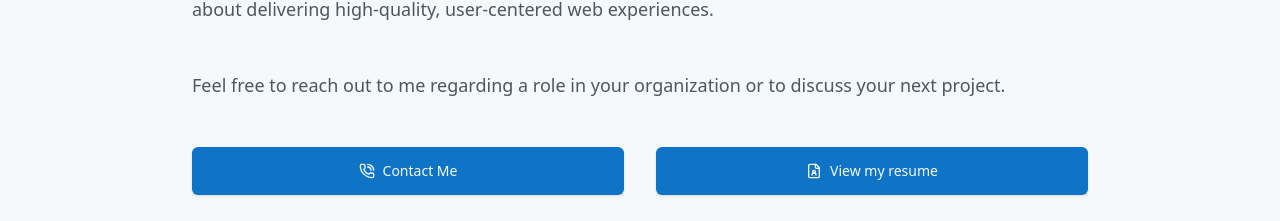
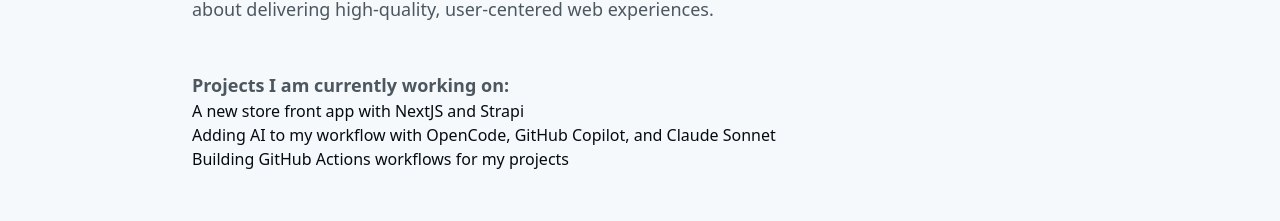
Before and after one commit to bill742/bill742.github.io, a Next.js app: page / in a window 1280 px wide. Shown: the part 693-914 px from the top of the page. Built offline with nearby package versions, Linux system fonts and the light colour scheme; no server answers.

Commit message:
Add "What I am working on..." section.

```diff
--- a/src/components/homeSections/about.tsx
+++ b/src/components/homeSections/about.tsx
@@ -18,6 +18,18 @@ export default function About() {
         passionate about delivering high-quality, user-centered web experiences.
       </p>
 
+      <div>
+        <p className="font-bold">Projects I am currently working on:</p>
+        <ul className="current-projects">
+          <li>A new store front app with NextJS and Strapi</li>
+          <li>
+            Adding AI to my workflow with OpenCode, GitHub Copilot, and Claude
+            Sonnet
+          </li>
+          <li>Building GitHub Actions workflows for my projects</li>
+        </ul>
+      </div>
+
       <p>
         Feel free to reach out to me regarding a role in your organization or to
         discuss your next project.
```
